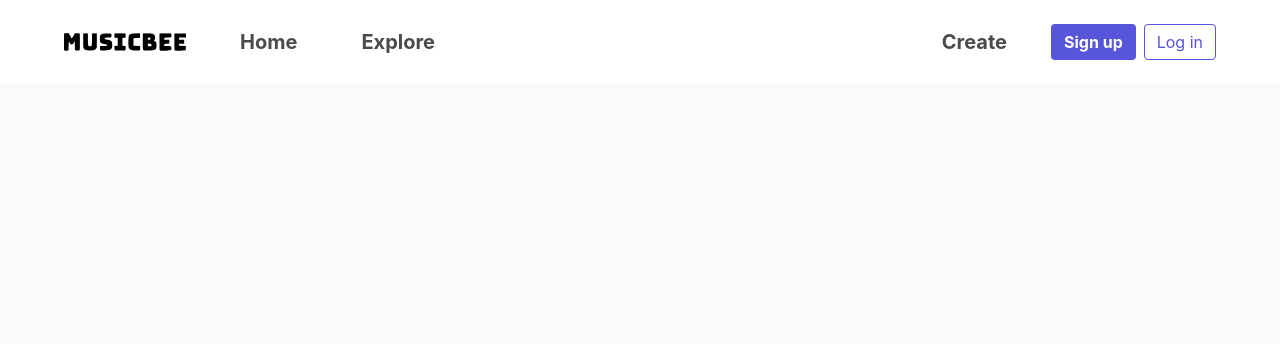
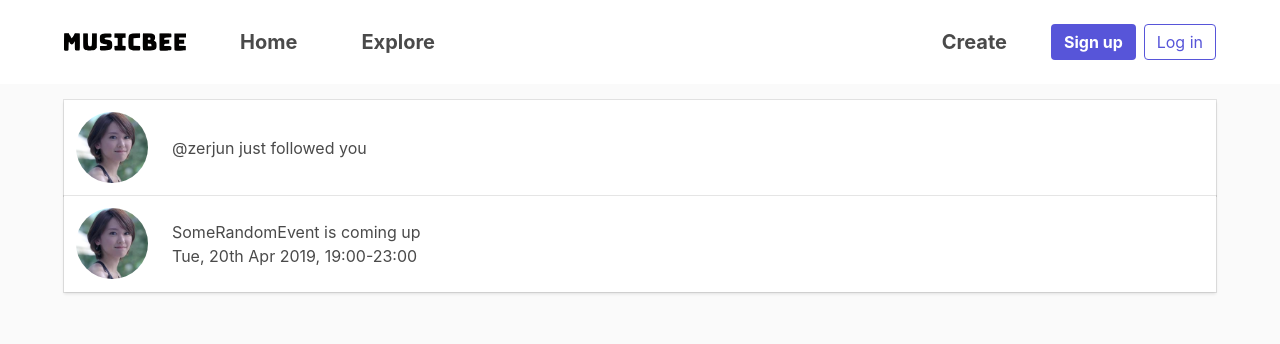
Before and after one commit to acb16zje/com3504, a Node server app: page /notifications in a window 1280 px wide. Shown: the top 344 px of the page. Run offline with Node 20, Linux system fonts and the light colour scheme; some libraries are stand-ins or nearby versions.

Commit message:
notification page

```diff
--- a/public/stylesheets/style.css
+++ b/public/stylesheets/style.css
@@ -143,6 +143,18 @@ nav.navbar.is-fixed-bottom.is-hidden-desktop div.navbar-brand a.is-active {
   max-width: 100%;
 }
 
+/* Notification columns*/
+.notification-columns.columns.is-gapless.is-multiline .column.is-full{
+  margin: 0;
+  display: flex;
+  text-align: left;
+  text-decoration: none;
+}
+
+.notification-content {
+  align-self: center;
+}
+
 /* Desktop viewport adjustments */
 @media screen and (min-width: 1088px) {
   /* Desktop navbar */
@@ -176,6 +188,11 @@ nav.navbar.is-fixed-bottom.is-hidden-desktop div.navbar-brand a.is-active {
   #user-image > figure.image {
     height: 128px;
     width: 128px;
+  }
+
+  #notification-image > figure.image {
+    height: 96px;
+    width: 96px;
   }
 
   /* Create form size adjustment */
--- a/views/notifications.ejs
+++ b/views/notifications.ejs
@@ -1,5 +1,29 @@
 <%- contentFor('body') %>
 
 <section class="section">
-
+    <div class="container">
+        <div class="notification-columns columns is-gapless is-multiline">
+            <a href="/" class="card column is-full">
+                <div id="notification-image" class="is-vcentered">
+                    <figure class="column is-2 image is-64x64 container">
+                        <img class="is-rounded" src="/images/gakki.jpg" alt="Placeholder image">
+                    </figure>
+                </div>
+                <div class="notification-content column is-10">
+                    <p>@zerjun just followed you</p>
+                </div>
+            </a>
+            <a href="/" class="card column is-full">
+                <div id="notification-image" class="is-vcentered">
+                    <figure class="column is-2 image is-64x64 container">
+                        <img class="is-rounded" src="/images/gakki.jpg" alt="Placeholder image">
+                    </figure>
+                </div>
+                <div class="notification-content column is-10">
+                    <p>SomeRandomEvent is coming up</p>
+                    <p>Tue, 20th Apr 2019, 19:00-23:00</p>
+                </div>
+            </a>
+        </div>
+    </div>
 </section>
```
